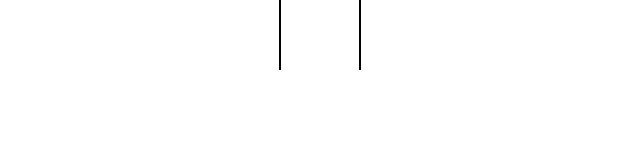
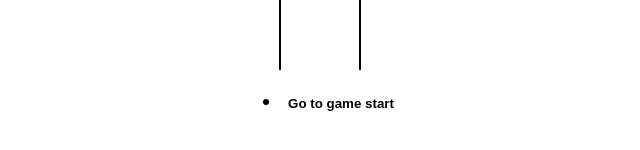
Before and after one commit to Aniket190/tiktactoe, a React (Vite) app: page / in a window 1280 px wide. Shown: the part 358-508 px from the top of the page, without its empty margins (319-959 px from the left). Built offline with nearby package versions, Linux system fonts and the light colour scheme.

Commit message:
displayed game hitory

```diff
--- a/src/App.js
+++ b/src/App.js
@@ -1,5 +1,6 @@
 import React,{ useState } from "react"
 import Board from './components/Boards'
+import History from './components/History'
 import './styles/root.scss';
 import {calculateWinner} from './helpers';
 
@@ -45,11 +46,16 @@
 
   }
 
+  const moveTo = (move) => {
+    setCurrentMove(move);
+  }
+
   return(
      <div className="app">
     <h1>Tic-Tak-Toe!</h1>
     <h2>{message}</h2>
     <Board board={current.board} handleSquareClick={handleSquareClick}/>
+    <History history={history} moveTo={moveTo} currentMove={currentMove} />
   </div>
 );
 }
--- /dev/null
+++ b/src/components/History.js
@@ -0,0 +1,36 @@
+import React from 'react'
+
+const History = ({history, moveTo, currentMove}) => {
+
+
+    return (
+        <div>
+            <ul>
+                {
+                    history.map((_,move) =>{
+                       return(
+                        <li key={move}>
+
+                               <button
+
+                                style={
+                                    {
+                                        fontWeight: move === currentMove ? 'bold' : 'normal',
+                                    }
+                                }
+                                type="button" onClick={()=>{
+                                   moveTo(move);
+                               }}>
+                                {move === 0 ? 'Go to game start' : `Go to move #${move}`}
+                               </button>
+
+                        </li>
+                       )
+                    })
+                }
+            </ul>
+        </div>
+    );
+};
+
+export default History;
```
